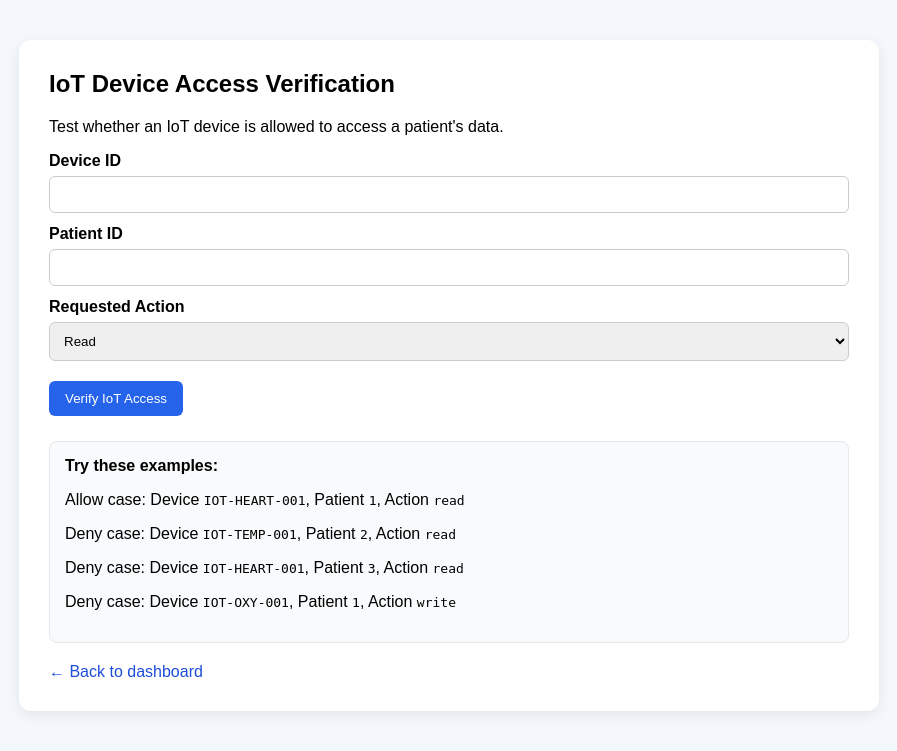
After one commit to veevekmgr9/com771_zero_trust, a Flask app: page /iot_access in a window 1280 px wide. The commit adds this page. Shown: the top 751 px of the page, without its empty margins (191-1088 px from the left). Run offline with Flask 3, Linux system fonts and the light colour scheme.

Commit message:
Implement multi-factor authentication and IoT device access verification features

```diff
--- a/app.py
+++ b/app.py
@@ -1,30 +1,26 @@
 from flask import Flask, render_template, request, redirect, url_for, session, flash
-import sqlite3
 from werkzeug.security import check_password_hash
 
+from utils.db import get_db_connection
+from utils.zero_trust import zero_trust_check, verify_iot_device_access
+from utils.logger import log_security_event
+
 app = Flask(__name__)
-app.secret_key = "QljahsGHOUIOhsnskd!@@#445LJKSA"
+app.secret_key = "change_this_to_a_long_random_secret_key"
 
-
-def get_db_connection():
-    conn = sqlite3.connect("database.db")
-    conn.row_factory = sqlite3.Row
-    return conn
-
-
+# Route for home page
 @app.route("/")
 def home():
-    if "username" in session:
-        return redirect(url_for("dashboard"))
     return redirect(url_for("login"))
 
-
+# Route for login page
 @app.route("/login", methods=["GET", "POST"])
 def login():
     if request.method == "POST":
         username = request.form.get("username", "").strip()
         password = request.form.get("password", "").strip()
 
+        # get user from database
         conn = get_db_connection()
         user = conn.execute(
             "SELECT * FROM users WHERE username = ? AND status = 'active'",
@@ -32,23 +28,138 @@ def login():
         ).fetchone()
         conn.close()
 
+        # validate user credentials
         if user and check_password_hash(user["password"], password):
+            session.clear()
             session["username"] = user["username"]
             session["role"] = user["role"]
             session["mfa_verified"] = False
             session["device_id"] = user["device_id"]
 
-            return redirect(url_for("dashboard"))
+            # Log successful login attempt
+            log_security_event(
+                user["username"],
+                user["role"],
+                "Login",
+                user["device_id"],
+                request.remote_addr,
+                "Login Attempt",
+                1,
+                "",
+                "None",
+                "ALLOW",
+                "Username and password verified"
+            )
+
+            return redirect(url_for("verify_otp"))
         else:
+            log_security_event(
+                username if username else "Unknown",
+                "Unknown",
+                "Login",
+                "Unknown",
+                request.remote_addr,
+                "Login Attempt",
+                1,
+                username,
+                "Invalid Credentials",
+                "DENY",
+                "Invalid username or password"
+            )
             flash("Invalid username or password.", "danger")
 
     return render_template("login.html")
 
+# Route for OTP verification page
+@app.route("/verify_otp", methods=["GET", "POST"])
+def verify_otp():
+    if "username" not in session:
+        return redirect(url_for("login"))
 
+    if request.method == "POST":
+        otp = request.form.get("otp", "").strip()
+
+        if otp == "123456":
+            session["mfa_verified"] = True
+
+            log_security_event(
+                session.get("username"),
+                session.get("role"),
+                "MFA",
+                session.get("device_id"),
+                request.remote_addr,
+                "OTP Verification",
+                1,
+                otp,
+                "None",
+                "ALLOW",
+                "OTP verified successfully"
+            )
+
+            flash("OTP verified successfully.", "info")
+            return redirect(url_for("dashboard"))
+        else:
+            log_security_event(
+                session.get("username"),
+                session.get("role"),
+                "MFA",
+                session.get("device_id"),
+                request.remote_addr,
+                "OTP Verification",
+                1,
+                otp,
+                "Invalid OTP",
+                "DENY",
+                "Incorrect OTP entered"
+            )
+            flash("Invalid OTP. Please try again.", "danger")
+
+    return render_template("verify_otp.html")
+
+# Route for dashboard page with Zero Trust checks
 @app.route("/dashboard")
 def dashboard():
     if "username" not in session:
         return redirect(url_for("login"))
+
+    allowed, message = zero_trust_check(
+        "Dashboard",
+        "View",
+        session,
+        request.remote_addr,
+        session.get("device_id")
+    )
+
+    if not allowed:
+        log_security_event(
+            session.get("username"),
+            session.get("role"),
+            "Dashboard",
+            session.get("device_id"),
+            request.remote_addr,
+            "View",
+            1,
+            "",
+            "Access Control",
+            "DENY",
+            message
+        )
+        flash(f"Access denied: {message}", "danger")
+        return redirect(url_for("login"))
+
+    log_security_event(
+        session.get("username"),
+        session.get("role"),
+        "Dashboard",
+        session.get("device_id"),
+        request.remote_addr,
+        "View",
+        1,
+        "",
+        "None",
+        "ALLOW",
+        "Dashboard access granted"
+    )
 
     return render_template(
         "dashboard.html",
@@ -56,11 +167,104 @@ def dashboard():
         role=session.get("role"),
         device_id=session.get("device_id"),
         mfa_verified=session.get("mfa_verified"),
+        ip_address=request.remote_addr
     )
 
+# Route for IoT device access simulation
+@app.route("/iot_access", methods=["GET", "POST"])
+def iot_access():
+    result = None
 
+    if request.method == "POST":
+        device_id = request.form.get("device_id", "").strip()
+        patient_id = request.form.get("patient_id", "").strip()
+        requested_action = request.form.get("requested_action", "read").strip()
+
+        allowed, message = verify_iot_device_access(
+            device_id=device_id,
+            patient_id=patient_id,
+            ip_address=request.remote_addr,
+            requested_action=requested_action
+        )
+
+        if allowed:
+            log_security_event(
+                "DEVICE",
+                "IoT",
+                "IoT Access",
+                device_id,
+                request.remote_addr,
+                f"{requested_action.upper()} Patient Data",
+                1,
+                patient_id,
+                "None",
+                "ALLOW",
+                message
+            )
+
+            conn = get_db_connection()
+            patient = conn.execute(
+                "SELECT * FROM patients WHERE id = ?",
+                (patient_id,)
+            ).fetchone()
+            conn.close()
+
+            if patient:
+                result = {
+                    "status": "ALLOW",
+                    "message": message,
+                    "patient_name": patient["patient_name"],
+                    "disease": patient["disease"],
+                    "doctor_assigned": patient["doctor_assigned"]
+                }
+            else:
+                result = {
+                    "status": "DENY",
+                    "message": "Patient not found"
+                }
+        else:
+            log_security_event(
+                "DEVICE",
+                "IoT",
+                "IoT Access",
+                device_id if device_id else "Unknown Device",
+                request.remote_addr,
+                f"{requested_action.upper()} Patient Data",
+                1,
+                patient_id,
+                "IoT Access Violation",
+                "DENY",
+                message
+            )
+
+            result = {
+                "status": "DENY",
+                "message": message
+            }
+
+    return render_template("iot_access.html", result=result)
+
+# Route for logout
 @app.route("/logout")
 def logout():
+    username = session.get("username", "Unknown")
+    role = session.get("role", "Unknown")
+    device_id = session.get("device_id", "Unknown")
+
+    log_security_event(
+        username,
+        role,
+        "Logout",
+        device_id,
+        request.remote_addr,
+        "Logout",
+        1,
+        "",
+        "None",
+        "ALLOW",
+        "User logged out"
+    )
+
     session.clear()
     flash("You have been logged out.", "info")
     return redirect(url_for("login"))
--- /dev/null
+++ b/templates/iot_access.html
@@ -0,0 +1,135 @@
+<!DOCTYPE html>
+<html lang="en">
+
+<head>
+    <meta charset="UTF-8">
+    <meta name="viewport" content="width=device-width, initial-scale=1.0">
+    <title>IoT Device Access Test</title>
+    <style>
+        body {
+            font-family: Arial, sans-serif;
+            background: #f4f7fb;
+            margin: 0;
+            padding: 0;
+        }
+
+        .container {
+            max-width: 800px;
+            margin: 40px auto;
+            background: white;
+            padding: 30px;
+            border-radius: 12px;
+            box-shadow: 0 4px 14px rgba(0, 0, 0, 0.08);
+        }
+
+        h2 {
+            margin-top: 0;
+        }
+
+        label {
+            display: block;
+            font-weight: bold;
+            margin-top: 12px;
+            margin-bottom: 6px;
+        }
+
+        input,
+        select {
+            width: 100%;
+            padding: 10px;
+            border: 1px solid #ccc;
+            border-radius: 6px;
+            box-sizing: border-box;
+        }
+
+        button {
+            margin-top: 20px;
+            padding: 10px 16px;
+            background: #2563eb;
+            color: white;
+            border: none;
+            border-radius: 6px;
+            cursor: pointer;
+        }
+
+        .result {
+            margin-top: 25px;
+            padding: 15px;
+            border-radius: 8px;
+        }
+
+        .allow {
+            background: #dcfce7;
+            color: #166534;
+        }
+
+        .deny {
+            background: #fee2e2;
+            color: #991b1b;
+        }
+
+        .demo-box {
+            margin-top: 25px;
+            padding: 15px;
+            background: #f8fafc;
+            border-radius: 8px;
+            border: 1px solid #e5e7eb;
+        }
+
+        .back-link {
+            display: inline-block;
+            margin-top: 20px;
+            text-decoration: none;
+            color: #1d4ed8;
+        }
+    </style>
+</head>
+
+<body>
+    <div class="container">
+        <h2>IoT Device Access Verification</h2>
+        <p>Test whether an IoT device is allowed to access a patient's data.</p>
+
+        <form method="POST">
+            <label for="device_id">Device ID</label>
+            <input type="text" name="device_id" id="device_id" required>
+
+            <label for="patient_id">Patient ID</label>
+            <input type="number" name="patient_id" id="patient_id" required>
+
+            <label for="requested_action">Requested Action</label>
+            <select name="requested_action" id="requested_action">
+                <option value="read">Read</option>
+                <option value="write">Write</option>
+            </select>
+
+            <button type="submit">Verify IoT Access</button>
+        </form>
+
+        {% if result %}
+        <div class="result {% if result.status == 'ALLOW' %}allow{% else %}deny{% endif %}">
+            <strong>{{ result.status }}</strong><br>
+            {{ result.message }}
+
+            {% if result.status == 'ALLOW' and result.patient_name %}
+            <hr>
+            <p><strong>Patient Name:</strong> {{ result.patient_name }}</p>
+            <p><strong>Disease:</strong> {{ result.disease }}</p>
+            <p><strong>Doctor Assigned:</strong> {{ result.doctor_assigned }}</p>
+            {% endif %}
+        </div>
+        {% endif %}
+
+        <div class="demo-box">
+            <strong>Try these examples:</strong>
+            <p>Allow case: Device <code>IOT-HEART-001</code>, Patient <code>1</code>, Action <code>read</code></p>
+            <p>Deny case: Device <code>IOT-TEMP-001</code>, Patient <code>2</code>, Action <code>read</code></p>
+            <p>Deny case: Device <code>IOT-HEART-001</code>, Patient <code>3</code>, Action <code>read</code></p>
+            <p>Deny case: Device <code>IOT-OXY-001</code>, Patient <code>1</code>, Action <code>write</code></p>
+        </div>
+
+        <a class="back-link" href="{{ url_for('dashboard') }}">← Back to dashboard</a>
+    </div>
+</body>
+
+</html>
```
Also changed, not shown: templates/dashboard.html (+43 -5 lines), templates/verify_otp.html (added, +115 -0 lines).
